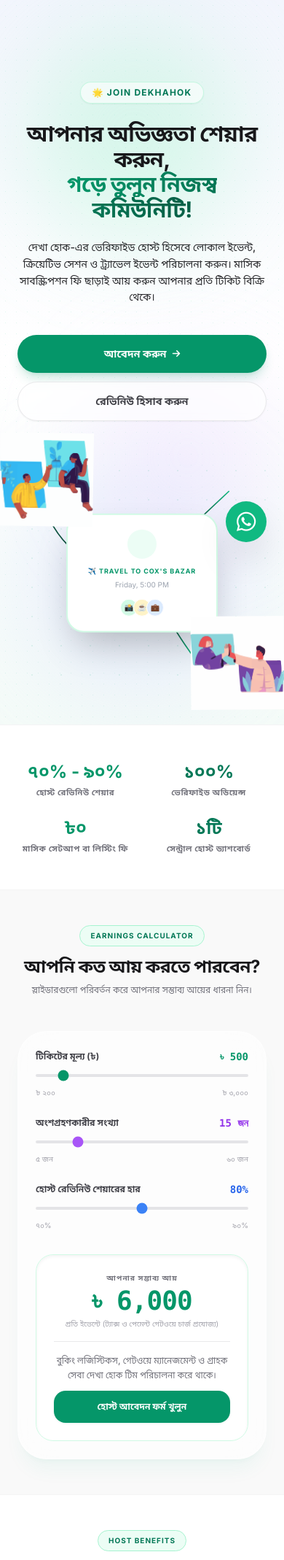
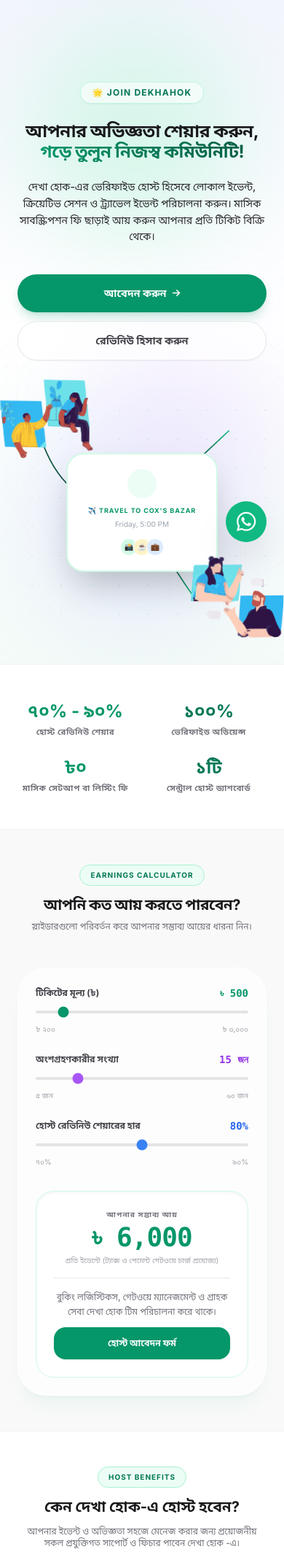
Before and after one commit to delower-sumon/DekhaHok, a FastAPI app: page /host in a window 390 px wide. Shown: the part 77-2215 px from the top of the page at 73% size. Run offline with FastAPI, Linux system fonts and the light colour scheme; data that the repository does not hold is empty; parts of the project's set-up code (start-up, migrations or seed data) failed here and were passed over; some libraries are stand-ins or nearby versions.

Commit message:
feat(host): visual enhancements, dynamic hero animation, transparent SVGs, and mobile font scaling

```diff
--- a/templates/host.html
+++ b/templates/host.html
@@ -73,7 +73,7 @@
                 🌟 Join DekhaHok <span class="sr-only">দেখা হোক হোস্ট</span>
             </div>
 
-            <h1 class="bengali text-3xl sm:text-4xl lg:text-5xl font-black leading-[1.15] tracking-tight text-zinc-900">
+            <h1 class="bengali text-2xl sm:text-4xl lg:text-5xl font-black leading-[1.15] tracking-tight text-zinc-900">
                 আপনার অভিজ্ঞতা শেয়ার করুন,<br>
                 <span class="bg-gradient-to-r from-emerald-600 to-emerald-800 bg-clip-text text-transparent">গড়ে তুলুন
                     নিজস্ব কমিউনিটি!</span>
@@ -142,13 +142,20 @@
                                     class="w-full h-full object-cover rounded-full hidden">
                                 <i id="venue-map-pin" data-lucide="map-pin" class="w-5 h-5 text-emerald-700"></i>
                             </div>
-                            <p class="text-[9px] uppercase tracking-widest text-emerald-600 font-bold">Top Experience</p>
+                            <p class="text-[9px] uppercase tracking-widest text-emerald-600 font-bold">Top Experience
+                            </p>
                             <p class="font-bold text-gray-800 text-sm mt-1"></p>
                             <p class="text-[10px] text-gray-400">Friday, 5:00 PM</p>
                             <div class="flex justify-center -space-x-1.5 mt-3">
-                                <div class="w-6 h-6 rounded-full border border-white bg-emerald-100 flex items-center justify-center text-[10px]">📸</div>
-                                <div class="w-6 h-6 rounded-full border border-white bg-amber-100 flex items-center justify-center text-[10px]">☕</div>
-                                <div class="w-6 h-6 rounded-full border border-white bg-blue-100 flex items-center justify-center text-[10px]">💼</div>
+                                <div
+                                    class="w-6 h-6 rounded-full border border-white bg-emerald-100 flex items-center justify-center text-[10px]">
+                                    📸</div>
+                                <div
+                                    class="w-6 h-6 rounded-full border border-white bg-amber-100 flex items-center justify-center text-[10px]">
+                                    ☕</div>
+                                <div
+                                    class="w-6 h-6 rounded-full border border-white bg-blue-100 flex items-center justify-center text-[10px]">
+                                    💼</div>
                             </div>
                         </div>
                     </div>
@@ -159,8 +166,8 @@
                 <img src="/static/assets/host/peopledkhk1.svg" alt="Community Interaction"
                     class="absolute -top-6 -left-6 w-32 h-32 object-contain z-20 animate-float-1 hover:scale-110 transition-transform duration-300">
 
-                <!-- SVG 2: peopledkhk.svg (2nd svg of our new hero section) -->
-                <img src="/static/assets/host/peopledkhk.svg" alt="Social Connection"
+                <!-- SVG 2: peopledkhk2.svg (2nd svg of our new hero section) -->
+                <img src="/static/assets/host/peopledkhk2.svg" alt="Social Connection"
                     class="absolute -bottom-6 -right-6 w-32 h-32 object-contain z-20 animate-float-2 hover:scale-110 transition-transform duration-300">
             </div>
         </div>
@@ -198,7 +205,7 @@
             <span
                 class="inline-block text-[10px] font-black text-emerald-700 uppercase tracking-widest border border-emerald-200 bg-emerald-50 px-3.5 py-1.5 rounded-full mb-3">Earnings
                 Calculator</span>
-            <h2 class="bengali text-2xl sm:text-3xl font-bold tracking-tight text-zinc-900 mb-2">আপনি কত আয় করতে পারবেন?
+            <h2 class="bengali text-xl sm:text-3xl font-bold tracking-tight text-zinc-900 mb-2">আপনি কত আয় করতে পারবেন?
             </h2>
             <p class="bengali text-zinc-500 text-xs sm:text-sm">স্লাইডারগুলো পরিবর্তন করে আপনার সম্ভাব্য আয়ের ধারনা নিন।
             </p>
@@ -272,7 +279,7 @@
                     </p>
                     <a href="/host/apply"
                         class="inline-block w-full bg-emerald-600 hover:bg-emerald-700 active:scale-95 transition-all text-white font-bold text-xs py-3.5 rounded-2xl shadow shadow-emerald-600/10">
-                        হোস্ট আবেদন ফর্ম খুলুন
+                        হোস্ট আবেদন ফর্ম
                     </a>
                 </div>
             </div>
@@ -289,7 +296,7 @@
                 <span
                     class="inline-block text-[10px] font-black text-emerald-700 uppercase tracking-widest border border-emerald-200 bg-emerald-50 px-3.5 py-1.5 rounded-full">Host
                     Benefits</span>
-                <h2 class="bengali text-2xl sm:text-3xl font-black text-zinc-900">কেন দেখা হোক-এর হোস্ট হবেন?</h2>
+                <h2 class="bengali text-xl sm:text-3xl font-black text-zinc-900">কেন দেখা হোক-এ হোস্ট হবেন?</h2>
                 <p class="bengali text-zinc-500 text-xs sm:text-sm font-medium max-w-xl md:mx-0 mx-auto">
                     আপনার ইভেন্ট ও অভিজ্ঞতা সহজে মেনেজ করার জন্য প্রয়োজনীয় সকল প্রযুক্তিগত সাপোর্ট ও ফিচার পাবেন দেখা
                     হোক -এ।
@@ -369,7 +376,7 @@
             <span
                 class="inline-block text-[10px] font-black text-emerald-700 uppercase tracking-widest border border-emerald-200 bg-emerald-50 px-3.5 py-1.5 rounded-full mb-3">Our
                 Hosts</span>
-            <h2 class="bengali text-2xl sm:text-3xl font-black text-zinc-900">আমাদের ভেরিফাইড হোস্টদের সাথে পরিচিত হোন
+            <h2 class="bengali text-xl sm:text-3xl font-black text-zinc-900">আমাদের ভেরিফাইড হোস্টদের সাথে পরিচিত হোন
             </h2>
             <p class="bengali text-zinc-500 text-xs sm:text-sm max-w-xl mx-auto mt-2 font-medium">দেখা হোক-এ ইতিমধ্যে
                 সক্রিয় এবং ভেরিফাইড কয়েকজন চমৎকার কমিউনিটি হোস্ট।</p>
@@ -408,13 +415,15 @@
                 <div class="pt-4 border-t border-zinc-100 flex justify-between items-center mt-4">
                     {% set cat_lower = (h.category or 'Community') | lower %}
                     {% if 'travel' in cat_lower or 'photo' in cat_lower %}
-                        {% set cat_badge_class = "bg-emerald-50 text-emerald-700 border border-emerald-200" %}
-                    {% elif 'creative' in cat_lower or 'lifestyle' in cat_lower or 'health' in cat_lower or 'wellness' in cat_lower %}
-                        {% set cat_badge_class = "bg-purple-50 text-purple-700 border border-purple-200" %}
+                    {% set cat_badge_class = "bg-emerald-50 text-emerald-700 border border-emerald-200" %}
+                    {% elif 'creative' in cat_lower or 'lifestyle' in cat_lower or 'health' in cat_lower or 'wellness'
+                    in cat_lower %}
+                    {% set cat_badge_class = "bg-purple-50 text-purple-700 border border-purple-200" %}
                     {% else %}
-                        {% set cat_badge_class = "bg-blue-50 text-blue-700 border border-blue-200" %}
+                    {% set cat_badge_class = "bg-blue-50 text-blue-700 border border-blue-200" %}
                     {% endif %}
-                    <span class="{{ cat_badge_class }} text-[9px] font-black uppercase tracking-wider px-2.5 py-1.5 rounded-lg border">
+                    <span
+                        class="{{ cat_badge_class }} text-[9px] font-black uppercase tracking-wider px-2.5 py-1.5 rounded-lg border">
                         📂 {{ h.category or 'Community' }}
                     </span>
                     <span class="text-[10px] text-emerald-600 font-black flex items-center gap-1">
@@ -450,7 +459,8 @@
                     </p>
                 </div>
                 <div class="pt-4 border-t border-zinc-100 flex justify-between items-center mt-4">
-                    <span class="bg-emerald-50 text-emerald-700 border border-emerald-200 text-[9px] font-black px-2.5 py-1.5 rounded-lg border">📂
+                    <span
+                        class="bg-emerald-50 text-emerald-700 border border-emerald-200 text-[9px] font-black px-2.5 py-1.5 rounded-lg border">📂
                         Travel & Photo</span>
                     <span class="text-[10px] text-emerald-600 font-black flex items-center gap-1"><i
                             class="fa-solid fa-circle-check"></i> Verified Host</span>
@@ -481,7 +491,8 @@
                     </p>
                 </div>
                 <div class="pt-4 border-t border-zinc-100 flex justify-between items-center mt-4">
-                    <span class="bg-purple-50 text-purple-700 border border-purple-200 text-[9px] font-black px-2.5 py-1.5 rounded-lg border">📂
+                    <span
+                        class="bg-purple-50 text-purple-700 border border-purple-200 text-[9px] font-black px-2.5 py-1.5 rounded-lg border">📂
                         Health & Wellness</span>
                     <span class="text-[10px] text-emerald-600 font-black flex items-center gap-1"><i
                             class="fa-solid fa-circle-check"></i> Verified Host</span>
@@ -513,7 +524,8 @@
                     </p>
                 </div>
                 <div class="pt-4 border-t border-zinc-100 flex justify-between items-center mt-4">
-                    <span class="bg-blue-50 text-blue-700 border border-blue-200 text-[9px] font-black px-2.5 py-1.5 rounded-lg border">📂
+                    <span
+                        class="bg-blue-50 text-blue-700 border border-blue-200 text-[9px] font-black px-2.5 py-1.5 rounded-lg border">📂
                         Business & Tech</span>
                     <span class="text-[10px] text-emerald-600 font-black flex items-center gap-1"><i
                             class="fa-solid fa-circle-check"></i> Verified Host</span>
@@ -530,7 +542,7 @@
         <div class="text-center mb-16">
             <span
                 class="inline-block text-[10px] font-black text-emerald-700 uppercase tracking-widest border border-emerald-200 bg-emerald-50 px-3.5 py-1.5 rounded-full mb-3">Roadmap</span>
-            <h2 class="bengali text-2xl sm:text-3xl font-black text-zinc-900">হোস্ট হওয়ার ধাপসমূহ</h2>
+            <h2 class="bengali text-xl sm:text-3xl font-black text-zinc-900">হোস্ট হওয়ার ধাপসমূহ</h2>
             <p class="bengali text-zinc-500 text-xs sm:text-sm max-w-xl mx-auto mt-2 font-medium">আবেদন করা থেকে শুরু
                 করে প্রথম পে-আউট পাওয়া পর্যন্ত প্রতিটি ধাপ অত্যন্ত স্বচ্ছ।</p>
         </div>
@@ -584,7 +596,7 @@
         <div
             class="bg-gradient-to-br from-emerald-500/10 via-purple-500/5 to-blue-500/10 backdrop-blur-md border border-emerald-100 rounded-[3rem] p-8 sm:p-12 shadow-xl grid grid-cols-1 md:grid-cols-12 gap-8 items-center">
             <div class="md:col-span-8 text-center md:text-left space-y-6">
-                <h2 class="bengali text-2xl sm:text-4xl font-black text-zinc-900 leading-tight">
+                <h2 class="bengali text-xl sm:text-3xl font-black text-zinc-900 leading-tight">
                     বাস্তব অভিজ্ঞতার মাধ্যমে আপনার কমিউনিটি গড়ে তুলুন!
                 </h2>
                 <p
@@ -601,7 +613,7 @@
             </div>
             <!-- Distributed People SVG 4 -->
             <div class="md:col-span-4 flex justify-center md:justify-end">
-                <img src="/static/assets/host/peopledkhk2.svg" alt="Join DekhaHok Host"
+                <img src="/static/assets/host/peopledkhk.svg" alt="Join DekhaHok Host"
                     class="w-44 h-44 object-contain animate-float-2 hover:scale-105 transition-transform duration-300">
             </div>
         </div>
@@ -715,7 +727,7 @@
         try {
             const res = await fetch('/api/events');
             allEvents = await res.json();
-        } catch (err) {}
+        } catch (err) { }
     }
 
     window.onload = async function () {
```
Also changed, not shown: templates/index.html (+4 -4 lines), CHANGELOG.md, static/assets/host/Posts for dekhahok.svg (deleted), static/assets/host/background concept.png (deleted), static/assets/host/peopledkhk.svg, static/assets/host/peopledkhk1.svg, static/assets/host/peopledkhk2.svg, static/assets/host/ppldkhk.svg.
